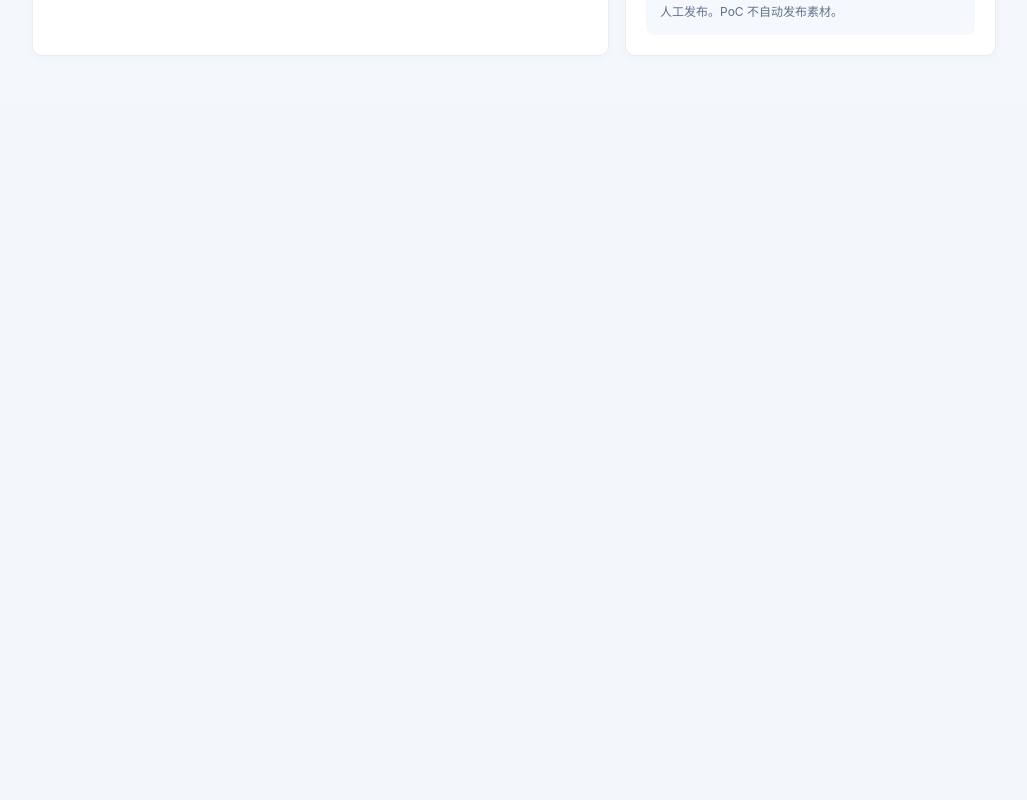
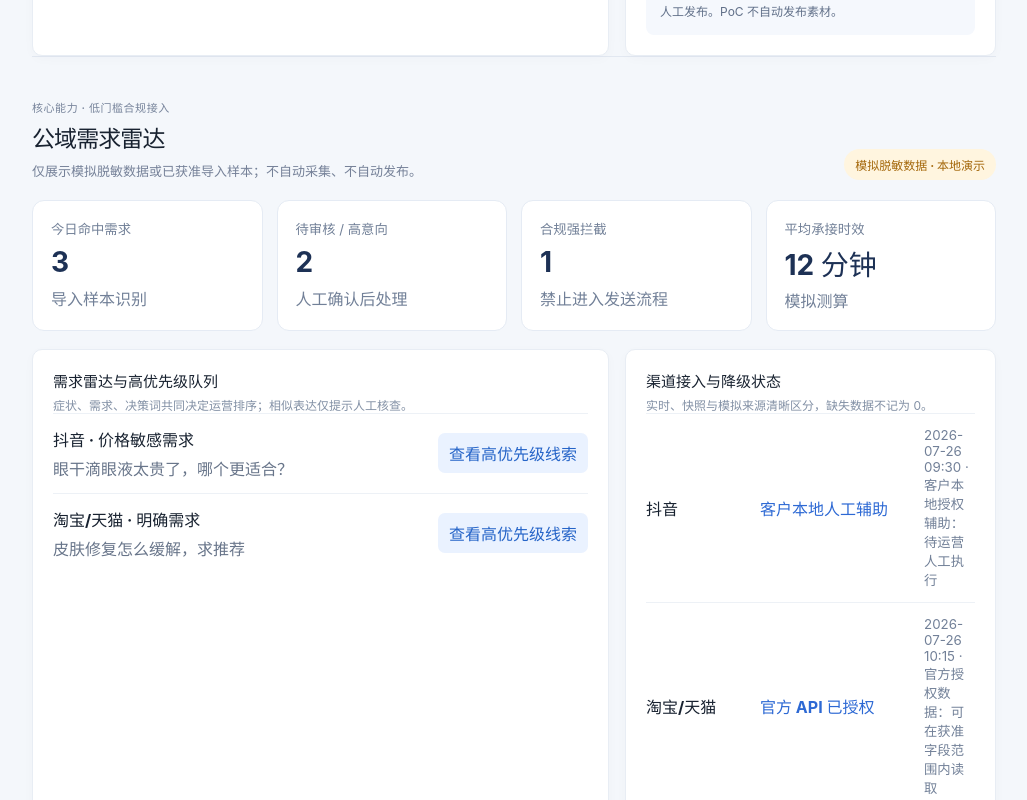
Before and after one commit to 1161135/-RPA-AI-PoC-, a React (Vite) app: page / in a window 1280 px wide. Shown: the part 5500-6300 px from the top of the page, without its empty margins (248-1275 px from the left). Before the commit the page ends 5604 px from the top, so only its background shows below. Built offline with nearby package versions, Linux system fonts and the light colour scheme.

Commit message:
feat: add public lead radar command center

```diff
--- a/src/App.tsx
+++ b/src/App.tsx
@@ -9,7 +9,9 @@ import { IntegrationPage } from './pages/IntegrationPage';
 import { CompetitorPricePage } from './pages/CompetitorPricePage';
 import { OrderServicePage } from './pages/OrderServicePage';
 import { CreativeCompliancePage } from './pages/CreativeCompliancePage';
+import { PublicLeadRadarPage } from './pages/PublicLeadRadarPage';
 import { useCockpitContext } from './hooks/useCockpitData';
+import { LeadRadarProvider } from './hooks/useLeadRadar';
 import { sourceRows } from './data/mock-data';
 import { downloadCsv, generatePowerBiCsv } from './services/export';
 import './styles/polish.css';
@@ -31,9 +33,10 @@ function CockpitPages() {
     <CompetitorPricePage />
     <OrderServicePage />
     <CreativeCompliancePage />
+    <PublicLeadRadarPage />
   </AppShell>;
 }
 
 export default function App() {
-  return <CockpitProvider><CockpitPages /></CockpitProvider>;
+  return <CockpitProvider><LeadRadarProvider><CockpitPages /></LeadRadarProvider></CockpitProvider>;
 }
--- /dev/null
+++ b/src/adapters/leadAdapters.ts
@@ -0,0 +1,19 @@
+import type { ChannelId } from '../domain/types';
+
+export type LeadAdapter = {
+  channel: ChannelId;
+  authorizationType: 'official_api' | 'customer_local_authorization' | 'approved_snapshot';
+  capability: 'realtime_read' | 'manual_assistance_only' | 'snapshot_readonly';
+  dataMode: 'realtime' | 'snapshot_24h' | 'simulated';
+  lastSuccessfulAt: string;
+  noticePreview: string;
+};
+
+const adapters: Record<ChannelId, LeadAdapter> = {
+  douyin: { channel: 'douyin', authorizationType: 'customer_local_authorization', capability: 'manual_assistance_only', dataMode: 'simulated', lastSuccessfulAt: '2026-07-26 09:30', noticePreview: '客户本地授权辅助：待运营人工执行' },
+  tmall: { channel: 'tmall', authorizationType: 'official_api', capability: 'realtime_read', dataMode: 'realtime', lastSuccessfulAt: '2026-07-26 10:15', noticePreview: '官方授权数据：可在获准字段范围内读取' },
+  jd: { channel: 'jd', authorizationType: 'approved_snapshot', capability: 'snapshot_readonly', dataMode: 'snapshot_24h', lastSuccessfulAt: '2026-07-25 21:00', noticePreview: '24 小时快照：不将缺失数据展示为零' },
+};
+
+export const getLeadAdapter = (channel: ChannelId): LeadAdapter => adapters[channel];
+export const leadAdapters = Object.values(adapters);
--- /dev/null
+++ b/src/hooks/useLeadRadar.tsx
@@ -0,0 +1,19 @@
+import { createContext, useContext, useMemo, useState, type PropsWithChildren } from 'react';
+import { leadRadarFixtures } from '../data/leadRadarFixtures';
+import { classifyLead } from '../services/leadScoring';
+
+export type RadarLead = (typeof leadRadarFixtures)[number] & ReturnType<typeof classifyLead>;
+type LeadRadarContextValue = { leads: RadarLead[]; selectedId: string; setSelectedId: (id: string) => void };
+const LeadRadarContext = createContext<LeadRadarContextValue | null>(null);
+
+export function LeadRadarProvider({ children }: PropsWithChildren) {
+  const [selectedId, setSelectedId] = useState('lead-001');
+  const leads = useMemo(() => leadRadarFixtures.map((lead) => ({ ...lead, ...classifyLead(lead.comment) })), []);
+  return <LeadRadarContext.Provider value={{ leads, selectedId, setSelectedId }}>{children}</LeadRadarContext.Provider>;
+}
+
+export function useLeadRadar() {
+  const value = useContext(LeadRadarContext);
+  if (!value) throw new Error('useLeadRadar must be used inside LeadRadarProvider');
+  return value;
+}
--- /dev/null
+++ b/src/pages/PublicLeadRadarPage.tsx
@@ -0,0 +1,19 @@
+import { leadAdapters } from '../adapters/leadAdapters';
+import { useLeadRadar } from '../hooks/useLeadRadar';
+
+const channelLabel = { douyin: '抖音', tmall: '淘宝/天猫', jd: '京东' };
+
+export function PublicLeadRadarPage() {
+  const { leads, setSelectedId } = useLeadRadar();
+  const highPriority = leads.filter((lead) => lead.priority === 'high' || lead.priority === 'medium');
+  const blocked = leads.filter((lead) => lead.riskLevel === 'strong_block');
+  return <section id="public-lead-radar" className="page-section lead-radar-page">
+    <div className="page-heading"><div><p className="eyebrow">核心能力 · 低门槛合规接入</p><h2>公域需求雷达</h2><p>仅展示模拟脱敏数据或已获准导入样本；不自动采集、不自动发布。</p></div><span className="lead-source-label">模拟脱敏数据 · 本地演示</span></div>
+    <div className="lead-kpis">
+      <article><small>今日命中需求</small><b>{leads.length}</b><span>导入样本识别</span></article><article><small>待审核 / 高意向</small><b>{highPriority.length}</b><span>人工确认后处理</span></article><article><small>合规强拦截</small><b>{blocked.length}</b><span>禁止进入发送流程</span></article><article><small>平均承接时效</small><b>12 分钟</b><span>模拟测算</span></article>
+    </div>
+    <div className="dashboard-grid"><article className="panel"><div className="panel-header"><div><h3>需求雷达与高优先级队列</h3><p>症状、需求、决策词共同决定运营排序；相似表达仅提示人工核查。</p></div></div>{highPriority.map((lead) => <div className="lead-queue" key={lead.id}><div><b>{channelLabel[lead.channel]} · {lead.intent === 'price_sensitive' ? '价格敏感需求' : '明确需求'}</b><p>{lead.comment}</p></div><button onClick={() => { setSelectedId(lead.id); window.location.hash = '#lead-review'; }}>查看高优先级线索</button></div>)}</article>
+      <article className="panel"><div className="panel-header"><div><h3>渠道接入与降级状态</h3><p>实时、快照与模拟来源清晰区分，缺失数据不记为 0。</p></div></div>{leadAdapters.map((adapter) => <div className="adapter-row" key={adapter.channel}><b>{channelLabel[adapter.channel]}</b><span>{adapter.dataMode === 'realtime' ? '官方 API 已授权' : adapter.dataMode === 'snapshot_24h' ? '24 小时快照' : '客户本地人工辅助'}</span><small>{adapter.lastSuccessfulAt} · {adapter.noticePreview}</small></div>)}</article></div>
+    <article className="panel funnel-panel"><div className="panel-header"><div><h3>获客运营漏斗</h3><p>从样本到人工跟进，保留被过滤、强拦截和人工忽略的原因。</p></div></div><div className="lead-funnel"><span>导入记录<br /><b>{leads.length}</b></span><span>有效识别<br /><b>{leads.filter((lead) => lead.priority !== 'filtered').length}</b></span><span>待审核<br /><b>{highPriority.length}</b></span><span>强拦截<br /><b>{blocked.length}</b></span><span>人工跟进<br /><b>0</b></span></div></article>
+  </section>;
+}
--- /dev/null
+++ b/src/styles/lead-radar.css
@@ -0,0 +1 @@
+.lead-radar-page { scroll-margin-top: 18px; }.lead-source-label { padding: 7px 11px; border-radius: 99px; background: #fff5df; color: #a4670a; font-size: 12px; font-weight: 700; }.lead-kpis { display:grid; grid-template-columns:repeat(4,1fr); gap:14px; margin:18px 0; }.lead-kpis article { padding:18px; border:1px solid #e5ebf4; border-radius:12px; background:#fff; display:grid; gap:5px; }.lead-kpis b { font-size:28px; color:#1d3155; }.lead-kpis small,.lead-kpis span,.adapter-row small { color:#728098; }.lead-queue,.adapter-row { display:flex; justify-content:space-between; align-items:center; gap:14px; padding:13px 0; border-top:1px solid #edf1f6; }.lead-queue p { margin:5px 0 0; color:#68758a; }.lead-queue button { border:0; border-radius:7px; padding:8px 11px; background:#eaf2ff; color:#2564c8; white-space:nowrap; }.adapter-row { display:grid; grid-template-columns:100px 150px 1fr; }.adapter-row span { color:#2d69d4; font-weight:700; }.funnel-panel { margin-top:16px; }.lead-funnel { display:grid; grid-template-columns:repeat(5,1fr); gap:8px; }.lead-funnel span { padding:15px; background:#f5f8fd; border-radius:8px; color:#68758a; }.lead-funnel b { display:block; margin-top:5px; color:#203451; font-size:22px; } @media (max-width:850px) { .lead-kpis,.lead-funnel { grid-template-columns:repeat(2,1fr); }.adapter-row { grid-template-columns:1fr; }.lead-queue { align-items:flex-start; flex-direction:column; } }
--- a/src/styles/polish.css
+++ b/src/styles/polish.css
@@ -1,3 +1,5 @@
+@import './lead-radar.css';
+
 .table-panel .numeric-cell {
   text-align: right;
   font-variant-numeric: tabular-nums;
```
Also changed, not shown: 2 other files (tests, documents, lock files or other folders).
